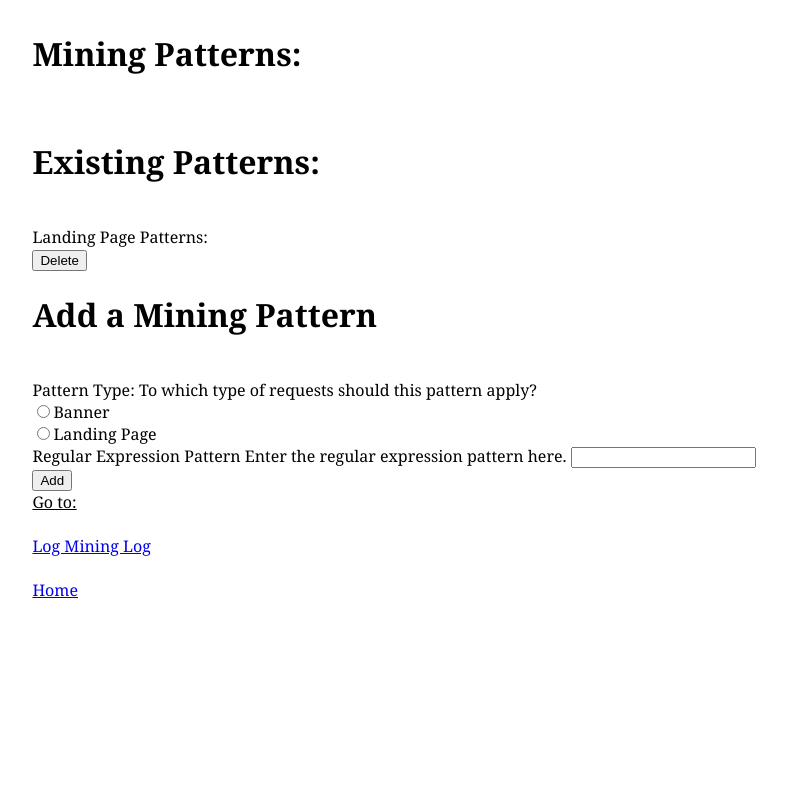
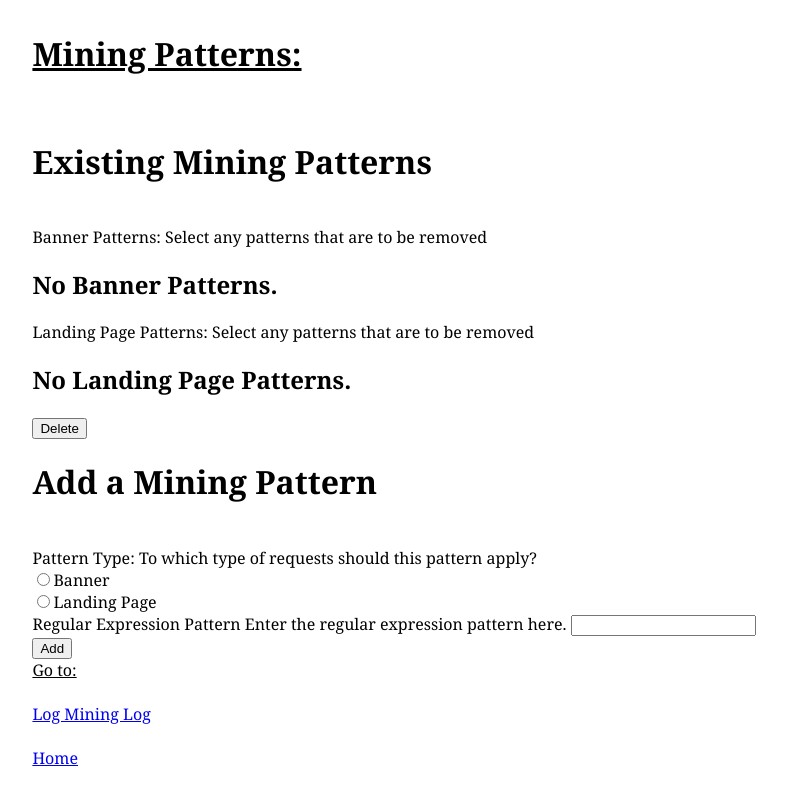
Before and after one commit to rfaulkner/WMF_Analytics, a Django app: template web_reporting/templates/LML/mining_patterns.html in a window 1280 px wide. Shown: the whole page, without its empty margins (102-889 px from the left). Run offline with Django 3.2, Linux system fonts and the light colour scheme; the template is opened without the code that fills it, so the values that code supplies are empty; some libraries are stand-ins or nearby versions.

Commit message:
Cleaned up appearance via templates and css removed log mining form - non-functional / obsolete

```diff
--- a/web_reporting/LML/urls.py
+++ b/web_reporting/LML/urls.py
@@ -6,7 +6,6 @@ urlpatterns = patterns('',
     (r'^copy_logs_form$', 'LML.views.copy_logs_form'),
     (r'^copy_logs_process$', 'LML.views.copy_logs_process'),
     (r'^log_list$', 'LML.views.log_list'),
-    (r'^mine_logs_form$', 'LML.views.mine_logs_form'),
     (r'^mine_logs_process$', 'LML.views.mine_logs_process'),
     (r'^mine_logs_process/(?P<log_name>[a-zA-Z0-9_-]+)$', 'LML.views.mine_logs_process_file'),
     (r'^mining_patterns$', 'LML.views.mining_patterns_view'),
--- a/web_reporting/templates/LML/index.html
+++ b/web_reporting/templates/LML/index.html
@@ -69,7 +69,6 @@
 <br><br>
 <a href="/LML/copy_logs_form">Copy Logs</a><br><br>
 <a href="/LML/log_list">Log List</a><br><br>
-<a href="/LML/mine_logs_form">Mine Logs</a><br><br>
 <a href="/LML/mining_patterns">Mining Patterns</a><br><br>
 <a href="/">Home</a>
 <br>
--- a/web_reporting/templates/LML/mining_patterns.html
+++ b/web_reporting/templates/LML/mining_patterns.html
@@ -3,7 +3,7 @@
 {% extends "base.html" %}
 {% block content %}
 
-<h1>Mining Patterns:</h1><br>
+<h1><u></>Mining Patterns:</u></h1><br>
 <div class="spacer"></div>
 
 {% if err_msg != '' %}
@@ -16,27 +16,31 @@
 <div id="stylized" class="myform">
 <form action="/LML/mining_patterns_del" method="post">
 {% csrf_token %}
-<h1>Existing Patterns:</h1><br>
+<h1>Existing Mining Patterns</h1><br>
 
+<label>Banner Patterns:</label>
+<span class="medium">Select any patterns that are to be removed</span>
+<div class="spacer"></div>
 
 {% if banner_patterns %}
-<label>Banner Patterns:
-<span class="medium">Select any patterns that are to be removed</span></label>
 	{% for name in banner_patterns %}
-<input type="checkbox" name="banner_patterns" value="{{ name }}" />{{ name }}
-<br>
+<input type="checkbox" name="banner_patterns" value="{{ name }}" />"{{ name }}"<div class="spacer_small"></div>
 	{% endfor %}
+{% else %}
+	<h2>No Banner Patterns.</h2><div class="spacer"></div>
 {% endif %}
 
 <div class="spacer"></div>
 
 <label>Landing Page Patterns:</label>
+<span class="medium">Select any patterns that are to be removed</span>
+<div class="spacer"></div>
 {% if lp_patterns %}
-<span class="medium">Select any patterns that are to be removed</span>
 	{% for name in lp_patterns %}
-<input type="checkbox" name="lp_patterns" value="{{ name }}" />{{ name }}
-<br>
+<input type="checkbox" name="lp_patterns" value="{{ name }}" />"{{ name }}"<div class="spacer_small"></div>
 	{% endfor %}
+{% else %}
+	<h2>No Landing Page Patterns.</h2><div class="spacer"></div>
 {% endif %}
 
 <div class="spacer"></div>
@@ -46,12 +50,9 @@
 <div class="spacer"></div>
 
 </form>
-</div>
 
 <div class="spacer"></div>
-<div class="spacer"></div>
 
-<div id="stylized" class="myform">
 <form action="/LML/mining_patterns_add" method="post">
 {% csrf_token %}
 <h1>Add a Mining Pattern</h1><br>
@@ -60,12 +61,9 @@
 <span class="small">To which type of requests should this pattern apply?</span><br>
 </label>
 
-
-<input id="banner_radio" type="radio" name="pattern_type" value="banner"/>Banner
-<br>
-<input type="radio" name="pattern_type" value="lp" />Landing Page
-
 <div class="spacer"></div>
+<input id="banner_radio" type="radio" name="pattern_type" value="banner"/>Banner<div class="spacer_small"></div>
+<input type="radio" name="pattern_type" value="lp" />Landing Page<div class="spacer"></div>
 
 <label>Regular Expression Pattern
 <span class="small">Enter the regular expression pattern here.</span>
```
Also changed, not shown: web_reporting/LML/views.py (+0 -9 lines), web_reporting/templates/LML/mine_logs.html (deleted, +0 -41 lines), web_reporting/tests/static/css/style.css (+27 -8 lines).
